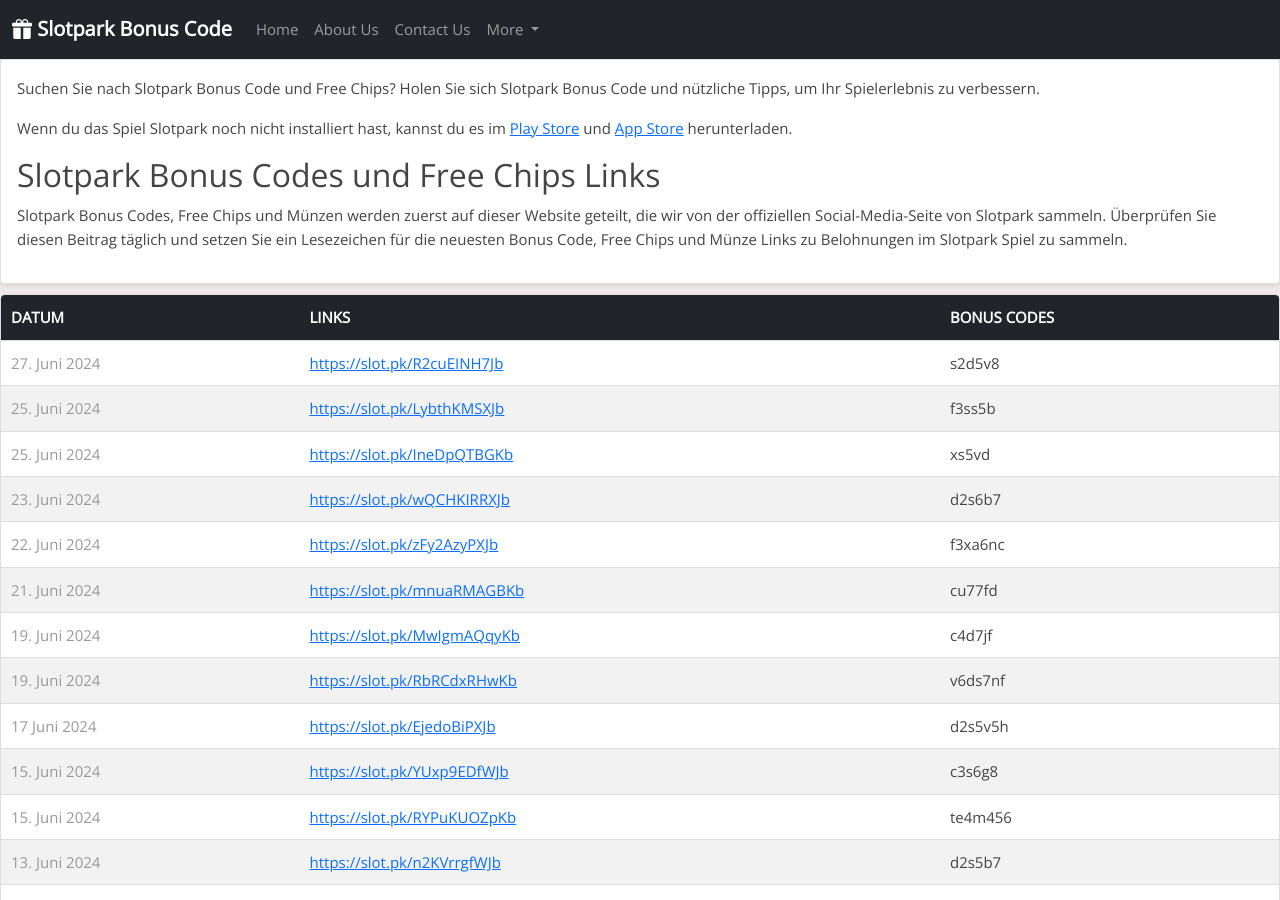
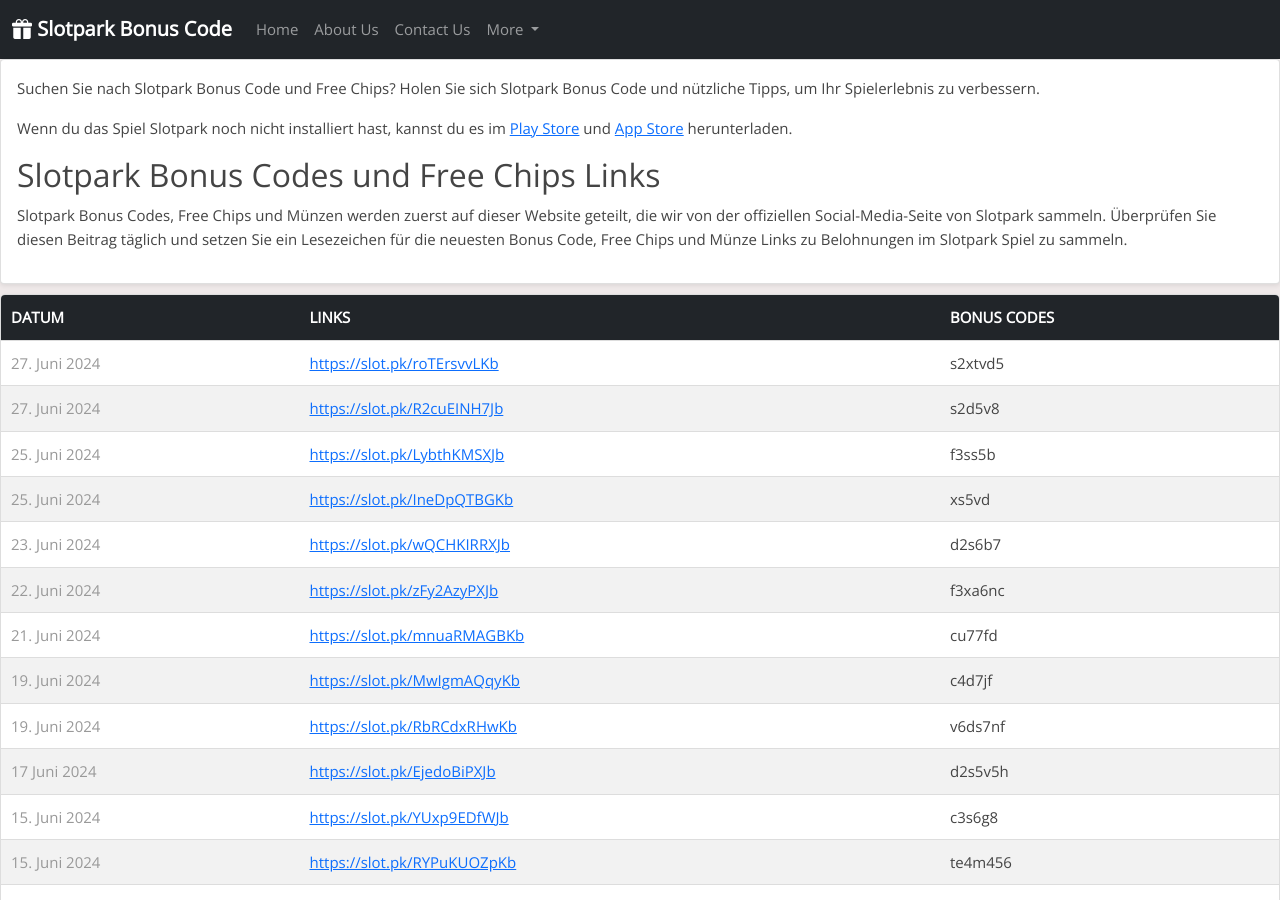
Before and after one commit to Prollad99/sbc-de, a Jekyll site: the page built from index.html, in a window 1280 px wide and 900 px high. Built offline with Jekyll 4.4.1, drawn with Linux system fonts in a browser that asks for light colours.

Commit message:
Update index.html

```diff
--- a/index.html
+++ b/index.html
@@ -38,6 +38,11 @@
     </tr>
   </thead>
   <tbody>
+<tr>
+<td class="date">27. Juni 2024</td>
+<td><a href="https://slot.pk/roTErsvvLKb" >https://slot.pk/roTErsvvLKb</a></td>
+<td>s2xtvd5</td>
+</tr>
 <tr>
 <td class="date">27. Juni 2024</td>
 <td><a href="https://slot.pk/R2cuEINH7Jb" >https://slot.pk/R2cuEINH7Jb</a></td>
```
